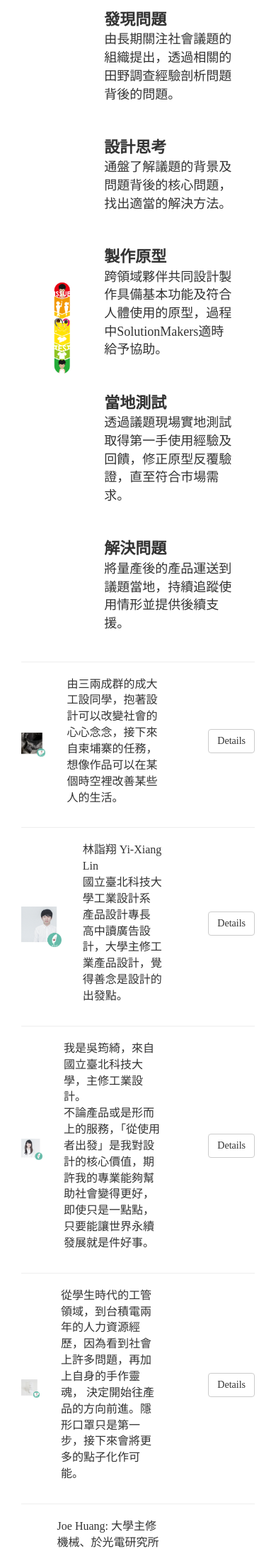
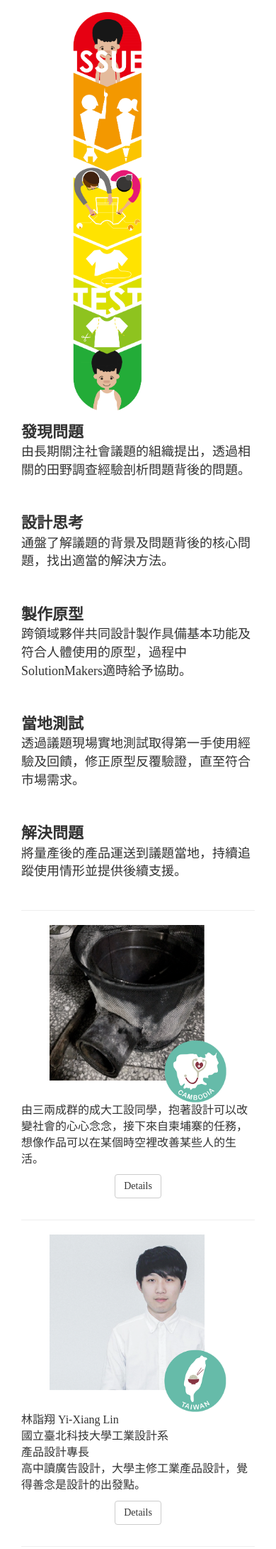
Before and after one commit to prob1995/solutionmakers, a Django app: page /solutions/ in a window 390 px wide. Shown: the part 58-2240 px from the top of the page at 71% size. Run offline with Django 3.2, Linux system fonts and the light colour scheme; some libraries are stand-ins or nearby versions.

Commit message:
modify mobile view of solution page and specific issue page

```diff
--- a/home/static/css/custom.css
+++ b/home/static/css/custom.css
@@ -55,3 +55,12 @@ body {
     vertical-align: middle;
     float: none;
 }
+
+.hleft{
+    text-align: left;
+}
+
+.eliv-margin{
+    margin-bottom:50px;
+    margin-top:50px;
+}
--- a/home/templates/solution/solutions.html
+++ b/home/templates/solution/solutions.html
@@ -30,11 +30,13 @@
       </div>
       <hr>
 -->
-      <div class="row vertical-align">
-        <div class="col-sm-1">
+      <div class="row">
+        <div class="col-md-1">
         </div>
-        <div class="col-sm-3">
-          <img class="img-rounded img-responsive pull-right" src="../static/image/solution/sp.png" alt="solution flow" width="250">
+        <div class="col-md-3 text-center vcenter">
+          <p>
+          <img class="img-rounded" src="../static/image/solution/sp.png" alt="solution flow" width="250">
+          </p>
         </div>
 <!--         <div class="col-sm-2">
           <div class="text-center">
@@ -46,7 +48,7 @@
           </div>
         </div>
 -->
-        <div class="col-sm-7">
+        <div class="col-md-7 vcenter">
         <div>
 
             <dl class="dl-horizontal">
@@ -78,22 +80,22 @@
 -->
           </div>
         </div>
-        <div class="col-sm-1">
+        <div class="col-md-1">
         </div>
       </div>
       <hr>
 
-      <div class="row vertical-align">
-          <div class="col-sm-3">
+      <div class="row text-center">
+          <div class="col-md-3 vcenter">
               <img class="img-responsive center-block" src="../static/image/solution/team2.png" alt="Cambodia" width="250">
           </div>
-          <div class="col-sm-6">
+          <div class="col-md-6 vcenter hleft">
               <p>
               由三兩成群的成大工設同學，抱著設計可以改變社會的心心念念，接下來自柬埔寨的任務，
               想像作品可以在某個時空裡改善某些人的生活。
               </p>
           </div>
-          <div class="col-sm-3 issue_btn">
+          <div class="col-md-2 vcenter issue_btn">
             <p>
           <!--    <button type="button" class="btn btn-default" Onclick="window.location.href='../static/file/solution/RespliCleanse.pdf">Details</button>
             -->
@@ -102,11 +104,11 @@
           </div>
       </div>
       <hr>
-      <div class="row vertical-align">
-          <div class="col-sm-3">
+      <div class="row text-center">
+          <div class="col-md-3 vcenter">
               <img class="img-responsive center-block" src="../static/image/solution/team4.png" alt="Cambodia" width="250">
           </div>
-          <div class="col-sm-6">
+          <div class="col-md-6 vcenter hleft">
               <p>
               林詣翔 Yi-Xiang Lin <br>
               國立臺北科技大學工業設計系 <br>
@@ -114,58 +116,58 @@
               高中讀廣告設計，大學主修工業產品設計，覺得善念是設計的出發點。
               </p>
           </div>
-          <div class="col-sm-3 issue_btn">
+          <div class="col-md-2 vcenter issue_btn">
             <p>
               <a class="btn btn-default" target="_blank" href="../static/file/solution/team4.pdf">Details</a>
             </p>
           </div>
       </div>
       <hr>
-      <div class="row vertical-align">
-          <div class="col-sm-3">
+      <div class="row text-center">
+          <div class="col-md-3 vcenter">
               <img class="img-responsive center-block" src="../static/image/solution/team5.png" alt="Cambodia" width="250">
           </div>
-          <div class="col-sm-6">
+          <div class="col-md-6 vcenter hleft">
               <p>
               我是吳筠綺，來自國立臺北科技大學，主修工業設計。<br>
               不論產品或是形而上的服務，「從使用者出發」是我對設計的核心價值，期許我的專業能夠幫助社會變得更好，即使只是一點點，只要能讓世界永續發展就是件好事。
               </p>
           </div>
-          <div class="col-sm-3 issue_btn">
+          <div class="col-md-2 vcenter issue_btn">
             <p>
               <a class="btn btn-default" target="_blank" href="../static/file/solution/team5.pdf">Details</a>
             </p>
           </div>
       </div>
       <hr>
-      <div class="row vertical-align">
-          <div class="col-sm-3">
+      <div class="row text-center">
+          <div class="col-md-3 vcenter">
               <img class="img-responsive center-block" src="../static/image/solution/team6.png" alt="Cambodia" width="250">
           </div>
-          <div class="col-sm-6">
+          <div class="col-md-6 vcenter hleft">
               <p>
               從學生時代的工管領域，到台積電兩年的人力資源經歷，因為看到社會上許多問題，再加上自身的手作靈魂，
               決定開始往產品的方向前進。隱形口罩只是第一步，接下來會將更多的點子化作可能。
               </p>
           </div>
-          <div class="col-sm-3 issue_btn">
+          <div class="col-md-2 vcenter issue_btn">
             <p>
               <a class="btn btn-default" target="_blank" href="../static/file/solution/team6.pdf">Details</a>
             </p>
           </div>
       </div>
       <hr>
-      <div class="row vertical-align">
-          <div class="col-sm-3">
+      <div class="row text-center">
+          <div class="col-md-3 vcenter">
               <img class="img-responsive center-block" src="../static/image/solution/team7.png" alt="Cambodia" width="250">
           </div>
-          <div class="col-sm-6">
+          <div class="col-md-6 vcenter hleft">
               <p>
               Joe Huang: 大學主修機械、於光電研究所畢業後、任職於自動化量測系統供應商。對於High-Low Tech相關的產品有很深的興趣。<br><br>
               Maggie Huang: 大學主修土木工程、即將於史丹佛大學 Sustainable Construction Design 研究所攻讀碩士，大學期間參加密西根大學Blue Lab社團時累積了許多透過工程來解決開發中國家議題的經驗、也希望能多累積這方面的知識與能力、為下一個產品累積能量
               </p>
           </div>
-          <div class="col-sm-3 issue_btn">
+          <div class="col-md-2 vcenter issue_btn">
             <p>
               <a class="btn btn-default" target="_blank" href="../static/file/solution/team7.pdf">Details</a>
             </p>
```
Also changed, not shown: home/templates/issue/breath/bissue.html (+14 -14 lines), home/templates/issue/foodwaste/fwissue.html (+14 -14 lines), home/templates/issue/issues.html (+6 -6 lines), home/templates/issue/oldman/omissue.html (+14 -14 lines).
